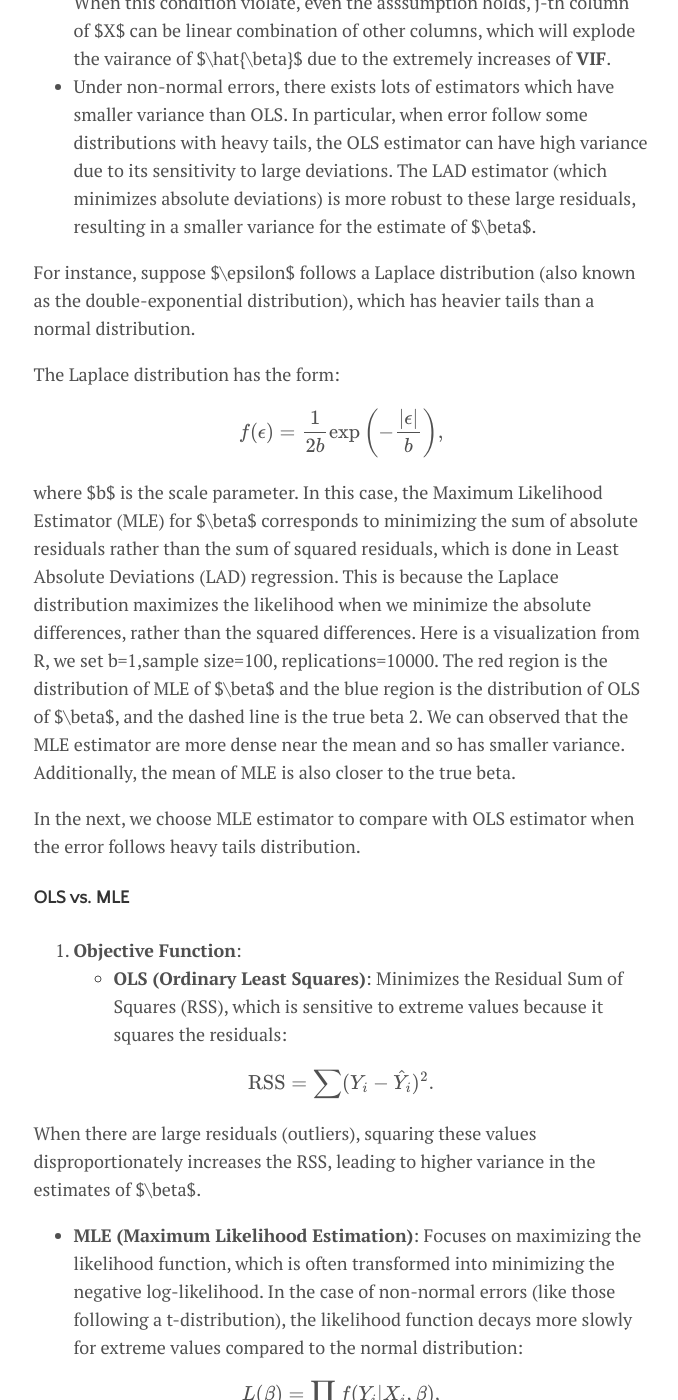
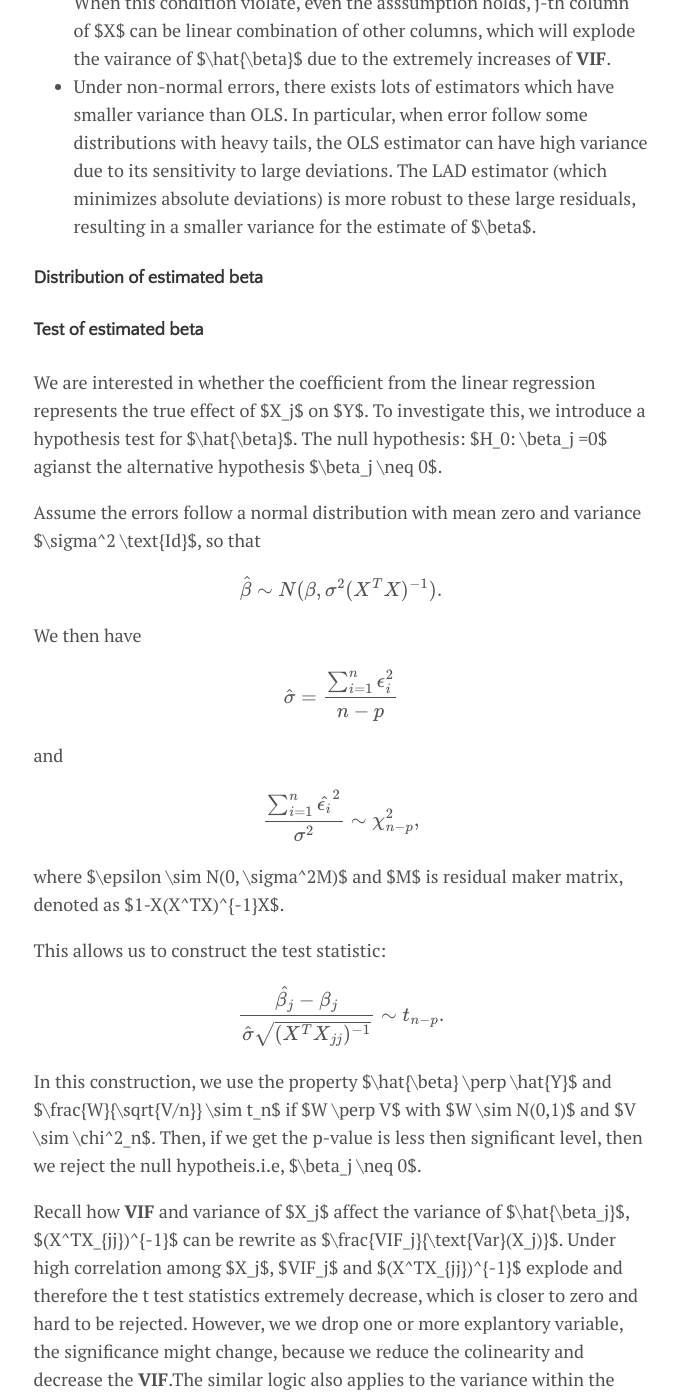
Before and after one commit to catty-halsey/catty-halsey.github.io, a Jekyll site: the page built from _posts/2024-11-4-Multiple regression.md, in a window 1280 px wide and 1400 px high, scrolled down 4464 px. Shown: the whole window, without its empty margins (299-977 px from the left). Built offline with Jekyll 4.4.1, drawn with Linux system fonts in a browser that asks for light colours; formulas are drawn with MathJax 3; some of the changed text lies outside the part shown.

Commit message:
Update 2024-11-4-Multiple regression.md

```diff
--- a/_posts/2024-11-4-Multiple regression.md
+++ b/_posts/2024-11-4-Multiple regression.md
@@ -127,44 +127,7 @@ Remark:
 - Both assumption based on rank of X has the full rank $p$ such $p<n$. When this condition violate, even the asssumption holds, j-th column of $X$ can be linear combination of other columns, which will explode the vairance of $\hat{\beta}$ due to the extremely increases of **VIF**.
 - Under non-normal errors, there exists lots of estimators which have smaller variance than OLS. In particular, when error follow some distributions with heavy tails, the OLS estimator can have high variance due to its sensitivity to large deviations. The LAD estimator (which minimizes absolute deviations) is more robust to these large residuals, resulting in a smaller variance for the estimate of $\beta$.
 
-For instance, suppose $\epsilon$ follows a Laplace distribution (also known as the double-exponential distribution), which has heavier tails than a normal distribution.
 
-The Laplace distribution has the form:
-
-$$
-f(\epsilon) = \frac{1}{2b} \exp\left(-\frac{|\epsilon|}{b}\right),
-$$
-
-where $b$ is the scale parameter. In this case, the Maximum Likelihood Estimator (MLE) for $\beta$ corresponds to minimizing the sum of absolute residuals rather than the sum of squared residuals, which is done in Least Absolute Deviations (LAD) regression. This is because the Laplace distribution maximizes the likelihood when we minimize the absolute differences, rather than the squared differences. Here is a visualization from R, we set b=1,sample size=100, replications=10000. The red region is the distribution of MLE of $\beta$ and the blue region is the distribution of OLS of $\beta$, and the dashed line is the true beta 2. We can observed that the MLE estimator are more dense near the mean and so has smaller variance. Additionally, the mean of MLE is also closer to the true beta.
-
-In the next, we choose MLE estimator to compare with OLS estimator when the error follows heavy tails distribution.
-
-#### OLS vs. MLE
-
-1. **Objective Function**:
-   - **OLS (Ordinary Least Squares)**: Minimizes the Residual Sum of Squares (RSS), which is sensitive to extreme values because it squares the residuals:
-
-$$
-\text{RSS} = \sum (Y_i - \hat{Y}_i)^2.
-$$
-
-When there are large residuals (outliers), squaring these values disproportionately increases the RSS, leading to higher variance in the estimates of $\beta$.
-
-   - **MLE (Maximum Likelihood Estimation)**: Focuses on maximizing the likelihood function, which is often transformed into minimizing the negative log-likelihood. In the case of non-normal errors (like those following a t-distribution), the likelihood function decays more slowly for extreme values compared to the normal distribution:
-
-$$
-L(\beta) = \prod f(Y_i | X_i, \beta),
-$$
-
-where $f$ is the probability density function for the error distribution.
-
-2. **Sensitivity to Outliers**:
-   - **OLS Sensitivity**: Because OLS uses squared errors, it is highly sensitive to outliers. A few extreme values can skew the estimates significantly, increasing the variance of the parameter estimates.
-
-   - **MLE Robustness**: The log transformation in MLE effectively "down-weights" the influence of extreme values. This property helps MLE to maintain more stable estimates even in the presence of outliers or heavy tails, leading to lower variance for the estimated parameters.
-
-3. **Heavier Tails**:
-   - When the error distribution has heavier tails (like the t-distribution or Laplace distribution), extreme residuals become more probable. OLS can yield high variance in such scenarios because of its squaring effect on errors, while MLE, by virtue of its likelihood function, mitigates this sensitivity through its structure.
 
 #### Distribution of estimated beta
 
```
